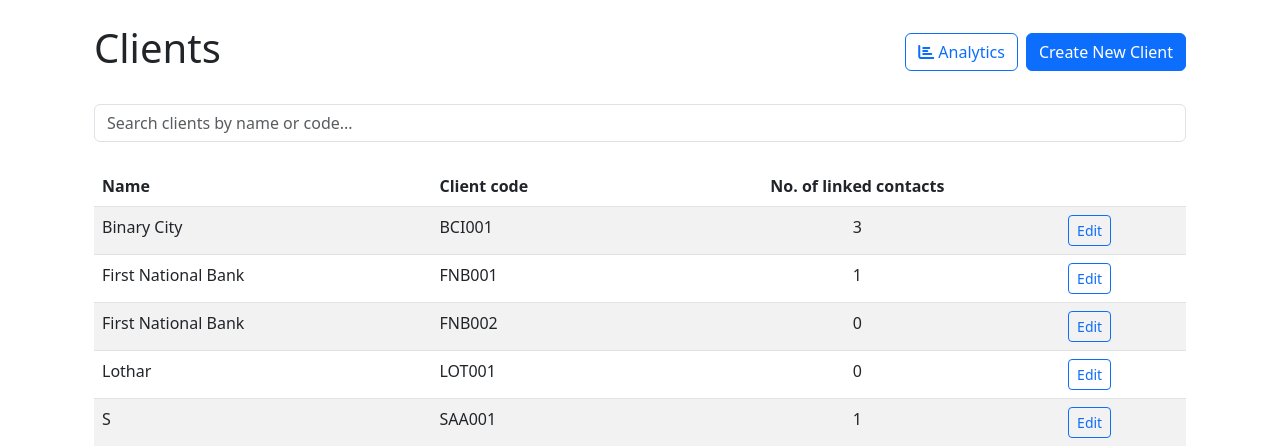
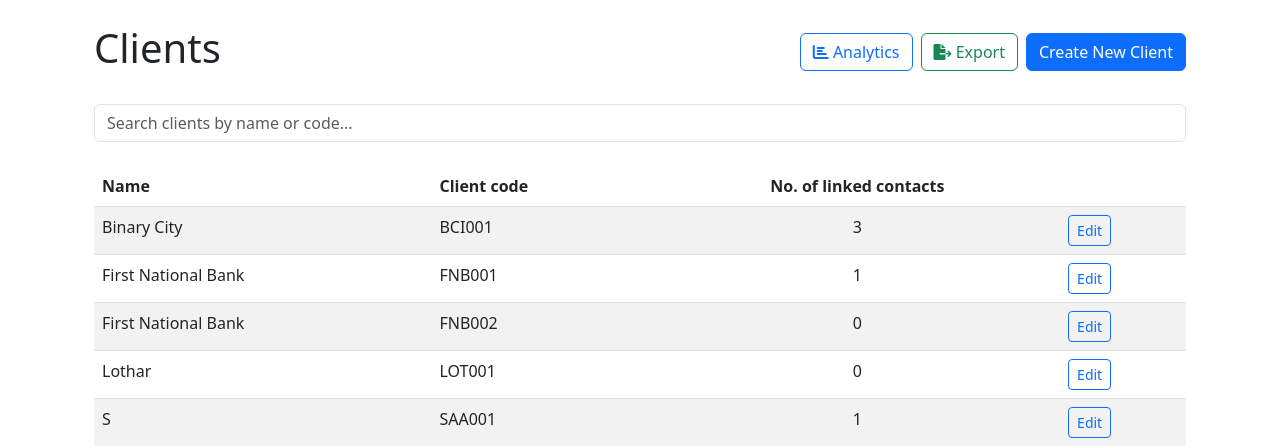
Before and after one commit to lothartj/BinaryCityClientManagement, a Django app: page /clients/ in a window 1280 px wide. Shown: the part 67-513 px from the top of the page. Run offline with Django 4.2, Linux system fonts and the light colour scheme; data comes from the database, SQL or seed files in the repository; both versions use the stored data as it was after the commit.

Commit message:
feat: Add CSV export functionality for clients and contacts
- Add export buttons to client and contact list views
- Implement CSV export endpoints for both clients and contacts
- Include timestamp in exported filenames
- Export key data:
  * Clients: name, code, contact count
  * Contacts: name, surname, email, client count

```diff
--- a/binarycity/templates/binarycity/client_list.html
+++ b/binarycity/templates/binarycity/client_list.html
@@ -11,6 +11,10 @@
                 <i class="fas fa-chart-bar"></i>
                 Analytics
             </button>
+            <a href="{% url 'export_clients' %}" class="btn btn-outline-success">
+                <i class="fas fa-file-export"></i>
+                Export
+            </a>
             <a href="{% url 'client_create' %}" class="btn btn-primary">Create New Client</a>
         </div>
     </div>
--- a/binarycity/templates/binarycity/contact_list.html
+++ b/binarycity/templates/binarycity/contact_list.html
@@ -11,6 +11,10 @@
                 <i class="fas fa-chart-bar"></i>
                 Analytics
             </button>
+            <a href="{% url 'export_contacts' %}" class="btn btn-outline-success">
+                <i class="fas fa-file-export"></i>
+                Export
+            </a>
             <a href="{% url 'contact_create' %}" class="btn btn-primary">Create New Contact</a>
         </div>
     </div>
--- a/binarycity/urls.py
+++ b/binarycity/urls.py
@@ -11,6 +11,8 @@ urlpatterns = [
     path('client-contacts-analytics/', views.get_client_contacts_analytics, name='client_contacts_analytics'),
     path('contact-clients-analytics/', views.get_contact_clients_analytics, name='contact_clients_analytics'),
     path('ai-analytics-insights/', viewsanalytics.get_ai_analytics_insights, name='ai_analytics_insights'),
+    path('export/clients/', views.export_clients, name='export_clients'),
+    path('export/contacts/', views.export_contacts, name='export_contacts'),
     path('contacts/', views.ContactListView.as_view(), name='contact_list'),
     path('contacts/create/', views.ContactCreateView.as_view(), name='contact_create'),
     path('contacts/<int:pk>/edit/', views.ContactUpdateView.as_view(), name='contact_update'),
--- a/binarycity/views.py
+++ b/binarycity/views.py
@@ -6,6 +6,9 @@ from django.urls import reverse_lazy
 from .models import Client, Contact
 from .forms import ClientForm, ContactForm
 from django.core.paginator import Paginator
+import csv
+from django.http import HttpResponse
+from django.utils import timezone
 
 def index(request):
     return render(request, "index.html")
@@ -177,3 +180,34 @@ def get_contact_clients_analytics(request):
         data['labels'].append(contact.get_full_name())
         data['data'].append(contact.clients.count())
     return JsonResponse(data)
+
+def export_clients(request):
+    """Export clients to CSV file"""
+    response = HttpResponse(content_type='text/csv')
+    response['Content-Disposition'] = f'attachment; filename="clients_export_{timezone.now().strftime("%Y%m%d_%H%M%S")}.csv"'
+    writer = csv.writer(response)
+    writer.writerow(['Name', 'Client Code', 'Number of Contacts'])
+    clients = Client.objects.all()
+    for client in clients:
+        writer.writerow([
+            client.name,
+            client.client_code,
+            client.get_contact_count()
+        ])
+    return response
+
+def export_contacts(request):
+    """Export contacts to CSV file"""
+    response = HttpResponse(content_type='text/csv')
+    response['Content-Disposition'] = f'attachment; filename="contacts_export_{timezone.now().strftime("%Y%m%d_%H%M%S")}.csv"'
+    writer = csv.writer(response)
+    writer.writerow(['Name', 'Surname', 'Email', 'Number of Clients'])
+    contacts = Contact.objects.all()
+    for contact in contacts:
+        writer.writerow([
+            contact.name,
+            contact.surname,
+            contact.email,
+            contact.get_client_count()
+        ])
+    return response
```
Also changed, not shown: db.sqlite3.
